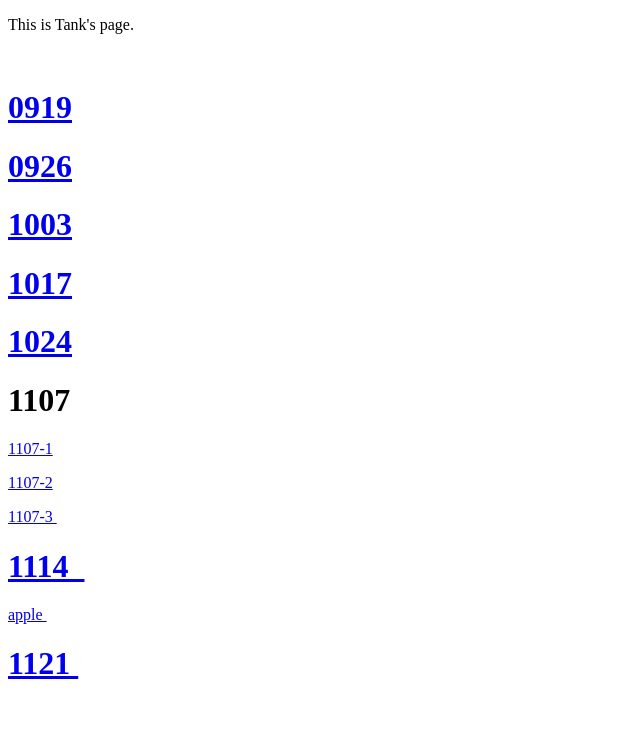
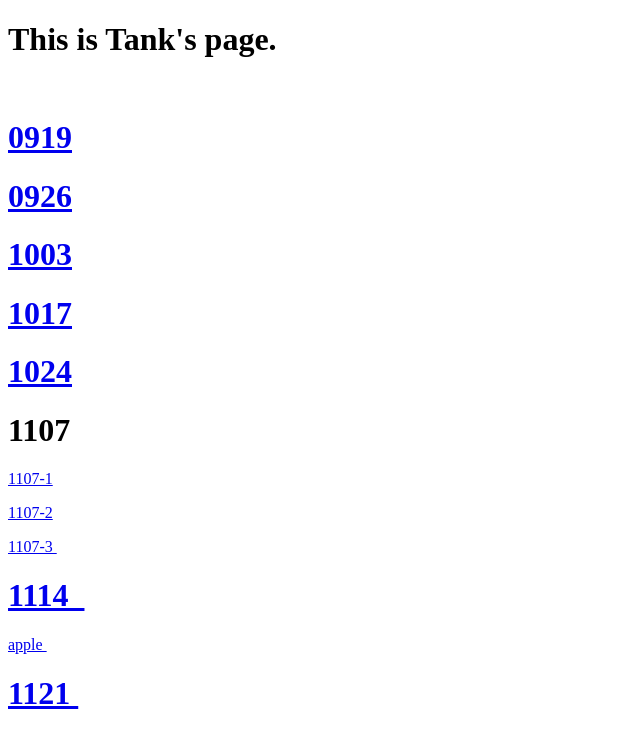
Before and after one commit to tank66666/tank66666.github.io, a plain HTML site: page index.html in a window 1280 px wide. Shown: the whole page, without its empty margins (0-640 px from the left). Drawn offline with Linux system fonts and the light colour scheme.

Commit message:
12/12 更動1

```diff
--- a/index.html
+++ b/index.html
@@ -6,7 +6,7 @@
 </head>
 
 <body>
-<p> This is Tank's page. </p>
+<h1> This is Tank's page. </h1>
 <p>&nbsp;</p>
 <h1><a href="0919/index.html">0919</a></h1>
 <h1><a href="0926/Tank-Card.html">0926</a></h1>
```
